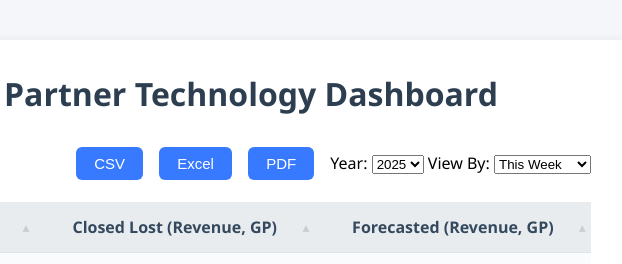
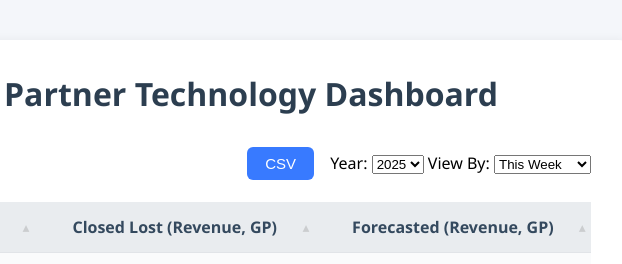
Before and after one commit to numerate64/partner-technology-dashboard, a plain HTML site: page index.html in a window 1280 px wide. Shown: the top 264 px of the page, 549-1171 px from the left. Drawn offline with Linux system fonts and the light colour scheme.

Commit message:
Add files via upload

```diff
--- a/index.html
+++ b/index.html
@@ -12,8 +12,6 @@
         <h1>Partner Technology Dashboard</h1>
         <div class="filters">
             <button id="export-dashboard-csv" class="export-btn">CSV</button>
-            <button id="export-dashboard-xlsx" class="export-btn">Excel</button>
-            <button id="export-dashboard-pdf" class="export-btn">PDF</button>
             <label for="year-select">Year:</label>
             <select id="year-select"></select>
             <label for="time-filter">View By:</label>
```
Also changed, not shown: 1 other file.
